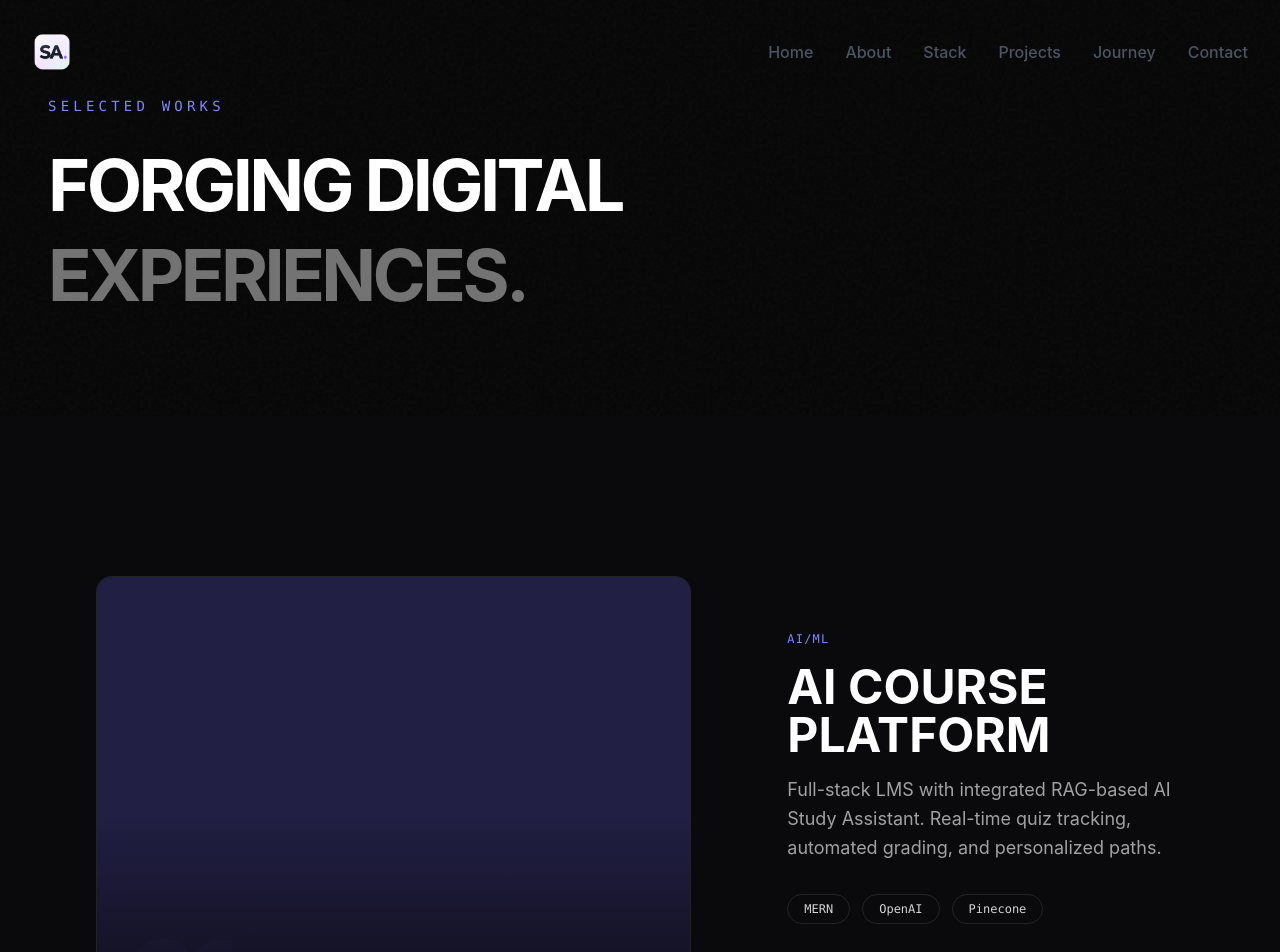
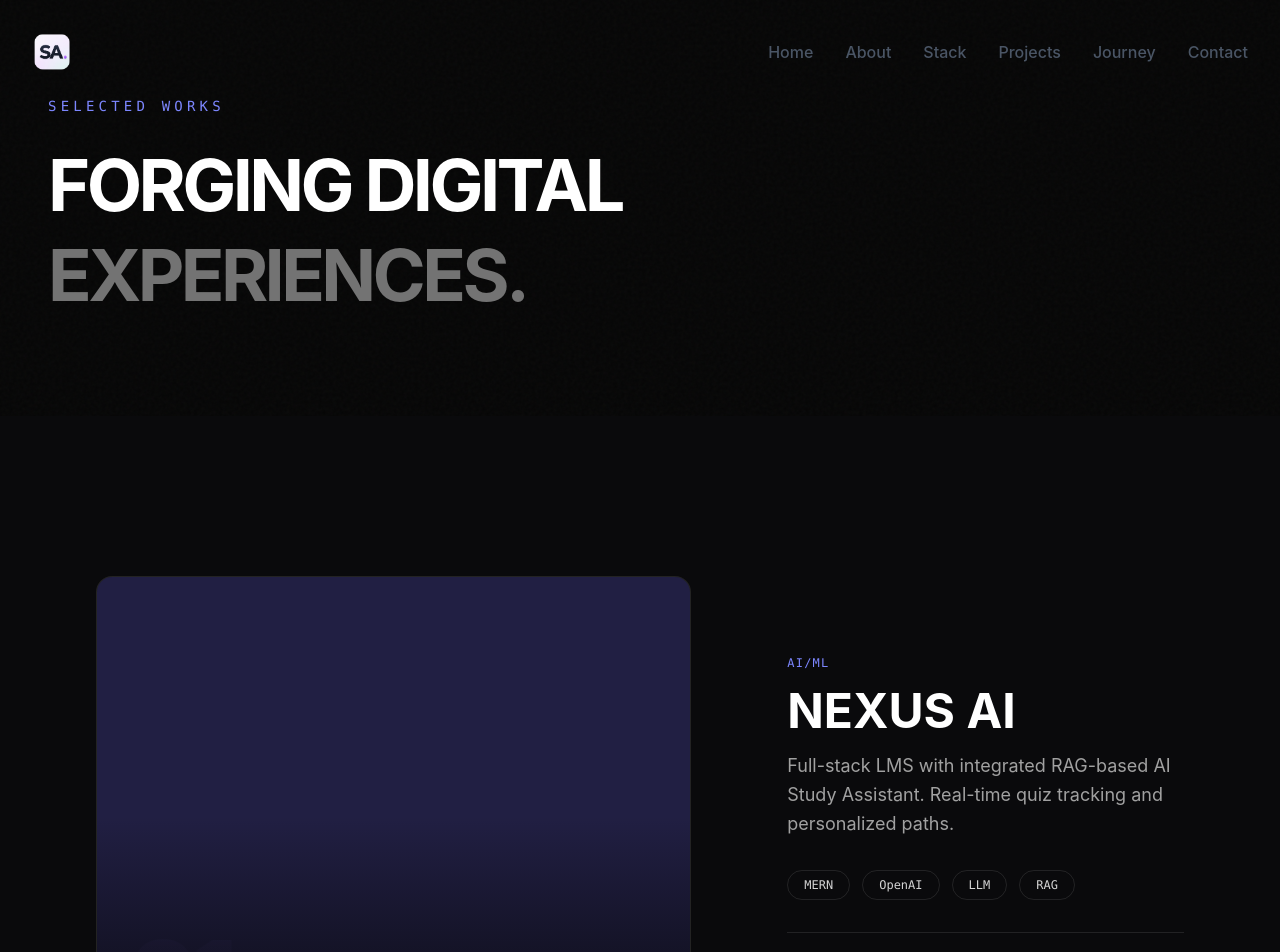
Before and after one commit to Muhammad-Saad-786/saad-dev-portfolio, a React (Vite) app: page /projects in a window 1280 px wide. Shown: the top 952 px of the page. Built offline with nearby package versions, Linux system fonts and the light colour scheme.

Commit message:
Project Section is updated with URLs

```diff
--- a/src/components/Hero.jsx
+++ b/src/components/Hero.jsx
@@ -87,7 +87,7 @@ const Hero = () => {
             </h1>
           </div>
 
-          <p className="text-xl text-gray-600 font-medium max-w-lg leading-relaxed">
+          <p className="text-xl text-gray-600 font-medium max-w-lg leading-relaxed sm:mt-2">
             AI-Powered MERN Stack Developer | OpenAI & RAG Integration.
           </p>
 
--- a/src/components/Projects.jsx
+++ b/src/components/Projects.jsx
@@ -8,51 +8,53 @@ gsap.registerPlugin(ScrollTrigger);
 const projectsData = [
   {
     id: 1,
-    title: "AI Course Platform",
+    title: "Nexus AI",
     category: "AI/ML",
     description:
-      "Full-stack LMS with integrated RAG-based AI Study Assistant. Real-time quiz tracking, automated grading, and personalized paths.",
-    tech: ["MERN", "OpenAI", "Pinecone"],
+      "Full-stack LMS with integrated RAG-based AI Study Assistant. Real-time quiz tracking and personalized paths.",
+    tech: ["MERN", "OpenAI", "LLM", "RAG"],
     featured: true,
     imageColor: "bg-indigo-900/40",
     liveLink: "#",
-    githubLink: "#",
+    githubLink:
+      "https://github.com/Muhammad-Saad-786/Enterprise-Project-SaaS.git",
   },
   {
     id: 2,
-    title: "Resume Optimizer",
+    title: "AI Image Generator",
     category: "AI/ML",
     description:
-      "OpenAI-powered ATS scanner that parses PDFs, compares against job descriptions, and provides keyword optimization.",
+      "React frontend with Express backend integrating OpenAI's Hugging Face API for dynamic image generation based on user prompts.",
     tech: ["React", "Express", "OpenAI"],
     featured: true,
     imageColor: "bg-emerald-900/40",
     liveLink: "#",
-    githubLink: "#",
+    githubLink: "https://github.com/Muhammad-Saad-786/Ai-Image-Gen.git",
   },
   {
     id: 3,
-    title: "TaskFlow Pro",
-    category: "Full Stack",
+    title: "React Portfolio",
+    category: "Frontend",
     description:
-      "Collaborative real-time task management with WebSockets, drag-and-drop hierarchy, and custom workflow states.",
-    tech: ["React", "Socket.io", "MongoDB"],
+      "Modern portfolio site built with React, featuring real-time contact form powered by Socket.io and MongoDB for message storage.",
+    tech: ["React", "Node.js", "Tailwind CSS"],
     featured: false,
     imageColor: "bg-amber-900/40",
     liveLink: "#",
-    githubLink: "#",
+    githubLink: "https://github.com/Muhammad-Saad-786/saad-dev-portfolio.git",
   },
   {
     id: 4,
-    title: "WebGL Portfolio",
-    category: "Frontend",
+    title: "Natours Learning Web App",
+    category: "MERN",
     description:
-      "Interactive 3D experience featuring custom shaders, camera controls, and smooth GSAP choreography.",
-    tech: ["Three.js", "React Three Fiber"],
+      "Natours is MERN stack web app for learning purposes. It features user authentication, tour booking, and an admin dashboard for managing tours and users.",
+    tech: ["Express", "MongoDB", "Node.js"],
     featured: false,
     imageColor: "bg-fuchsia-900/40",
     liveLink: "#",
-    githubLink: "#",
+    githubLink:
+      "https://github.com/Muhammad-Saad-786/Natours-Learning-Stage-MERN-.git",
   },
 ];
 
@@ -196,11 +198,12 @@ export default function Projects() {
 
                 <div className="flex items-center gap-6 pt-6 border-t border-white/10">
                   <a
-                    href={project.liveLink}
+                    href={project.githubLink}
                     className="flex items-center gap-2 group/btn"
+                    target="_blank"
                   >
                     <span className="text-sm font-semibold uppercase tracking-wider group-hover/btn:text-indigo-400 transition-colors">
-                      Live Site
+                      GitHub
                     </span>
                     <ArrowUpRight className="w-4 h-4 transition-transform group-hover/btn:translate-x-1 group-hover/btn:-translate-y-1 group-hover/btn:text-indigo-400" />
                   </a>
@@ -241,7 +244,13 @@ export default function Projects() {
               </div>
 
               <div className="hidden md:flex items-center justify-end w-12 opacity-0 group-hover:opacity-100 -translate-x-4 group-hover:translate-x-0 transition-all duration-300">
-                <ArrowUpRight className="w-6 h-6 text-indigo-400" />
+                <a
+                  href={project.githubLink}
+                  className="text-indigo-400 hover:text-indigo-300 transition-colors"
+                  target="_blank"
+                >
+                  <ArrowUpRight className="w-6 h-6 text-indigo-400" />
+                </a>
               </div>
             </div>
           ))}
```
